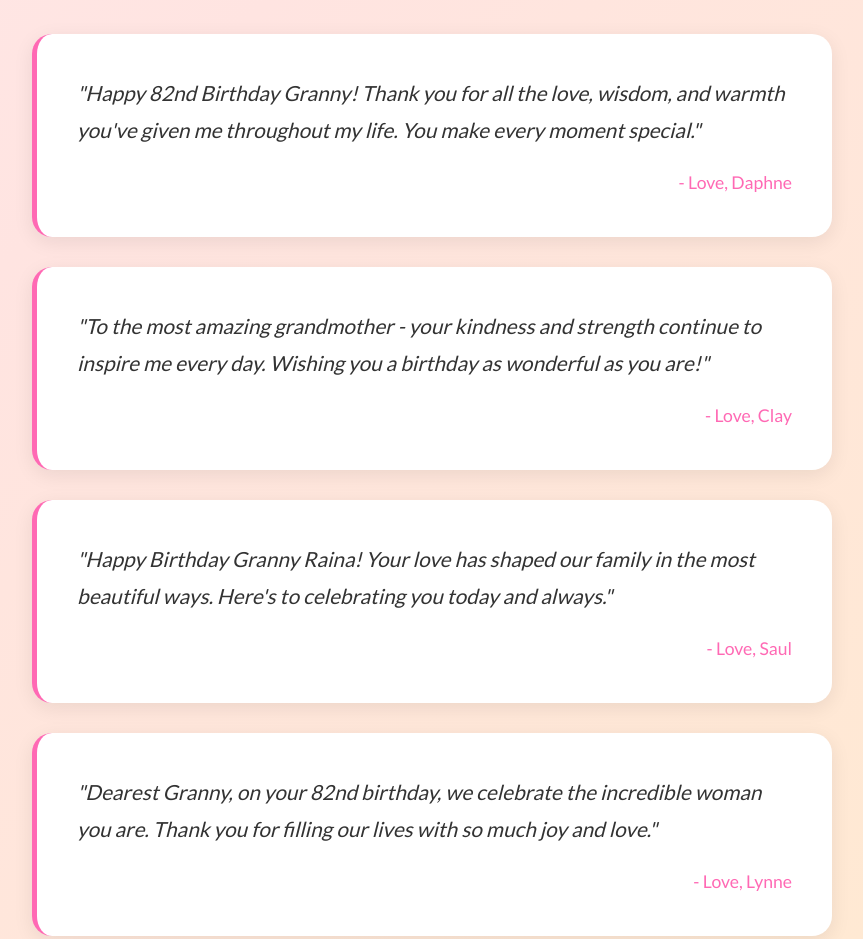
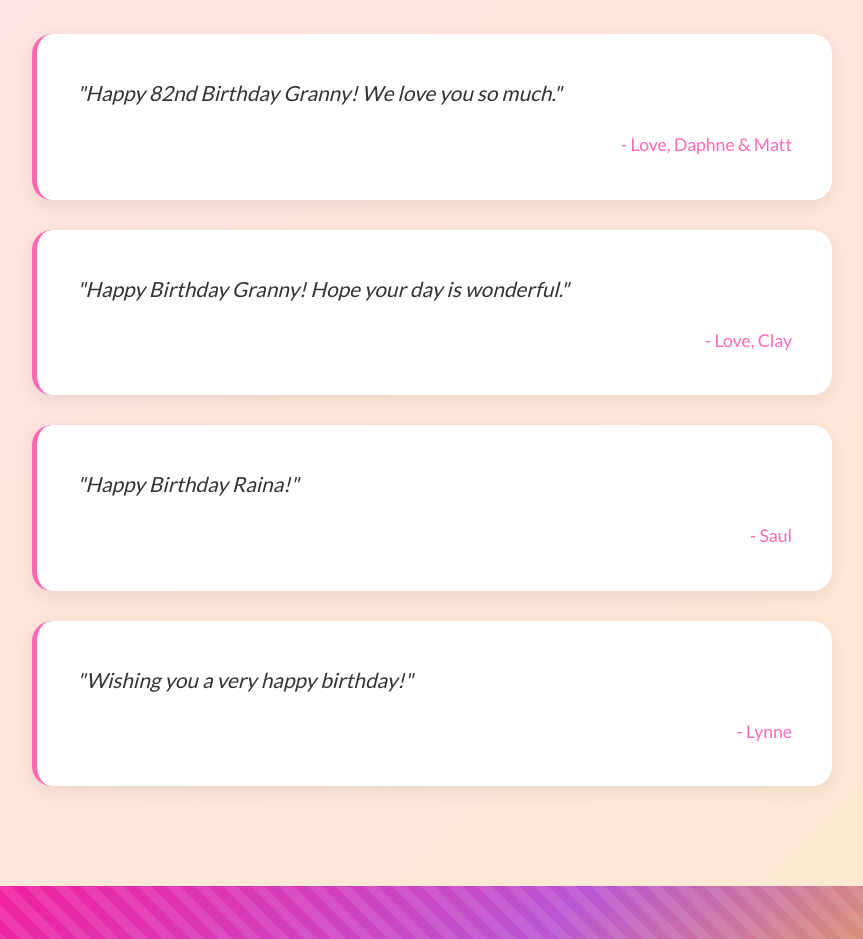
Before and after one commit to daphnehanse11/raina-birthday, a plain HTML site: page index.html in a window 1280 px wide. Shown: the part 1700-2639 px from the top of the page, without its empty margins (208-1071 px from the left). Drawn offline with nearby package versions, Linux system fonts and the light colour scheme.

Commit message:
Simplify birthday wishes
- Combined Daphne & Matt's wish
- Shortened all messages to be more concise
- Updated Saul & Lynne's messages (as parents, not grandchildren)
- Toned down overall sentiment to be simpler and more direct

```diff
--- a/index.html
+++ b/index.html
@@ -64,20 +64,20 @@
             <h2>💖 Birthday Wishes 💖</h2>
             <div class="wishes-container">
                 <div class="wish-card">
-                    <p class="wish-text">"Happy 82nd Birthday Granny! Thank you for all the love, wisdom, and warmth you've given me throughout my life. You make every moment special."</p>
-                    <p class="wish-from">- Love, Daphne</p>
+                    <p class="wish-text">"Happy 82nd Birthday Granny! We love you so much."</p>
+                    <p class="wish-from">- Love, Daphne & Matt</p>
                 </div>
                 <div class="wish-card">
-                    <p class="wish-text">"To the most amazing grandmother - your kindness and strength continue to inspire me every day. Wishing you a birthday as wonderful as you are!"</p>
+                    <p class="wish-text">"Happy Birthday Granny! Hope your day is wonderful."</p>
                     <p class="wish-from">- Love, Clay</p>
                 </div>
                 <div class="wish-card">
-                    <p class="wish-text">"Happy Birthday Granny Raina! Your love has shaped our family in the most beautiful ways. Here's to celebrating you today and always."</p>
-                    <p class="wish-from">- Love, Saul</p>
+                    <p class="wish-text">"Happy Birthday Raina!"</p>
+                    <p class="wish-from">- Saul</p>
                 </div>
                 <div class="wish-card">
-                    <p class="wish-text">"Dearest Granny, on your 82nd birthday, we celebrate the incredible woman you are. Thank you for filling our lives with so much joy and love."</p>
-                    <p class="wish-from">- Love, Lynne</p>
+                    <p class="wish-text">"Wishing you a very happy birthday!"</p>
+                    <p class="wish-from">- Lynne</p>
                 </div>
             </div>
         </section>
```
